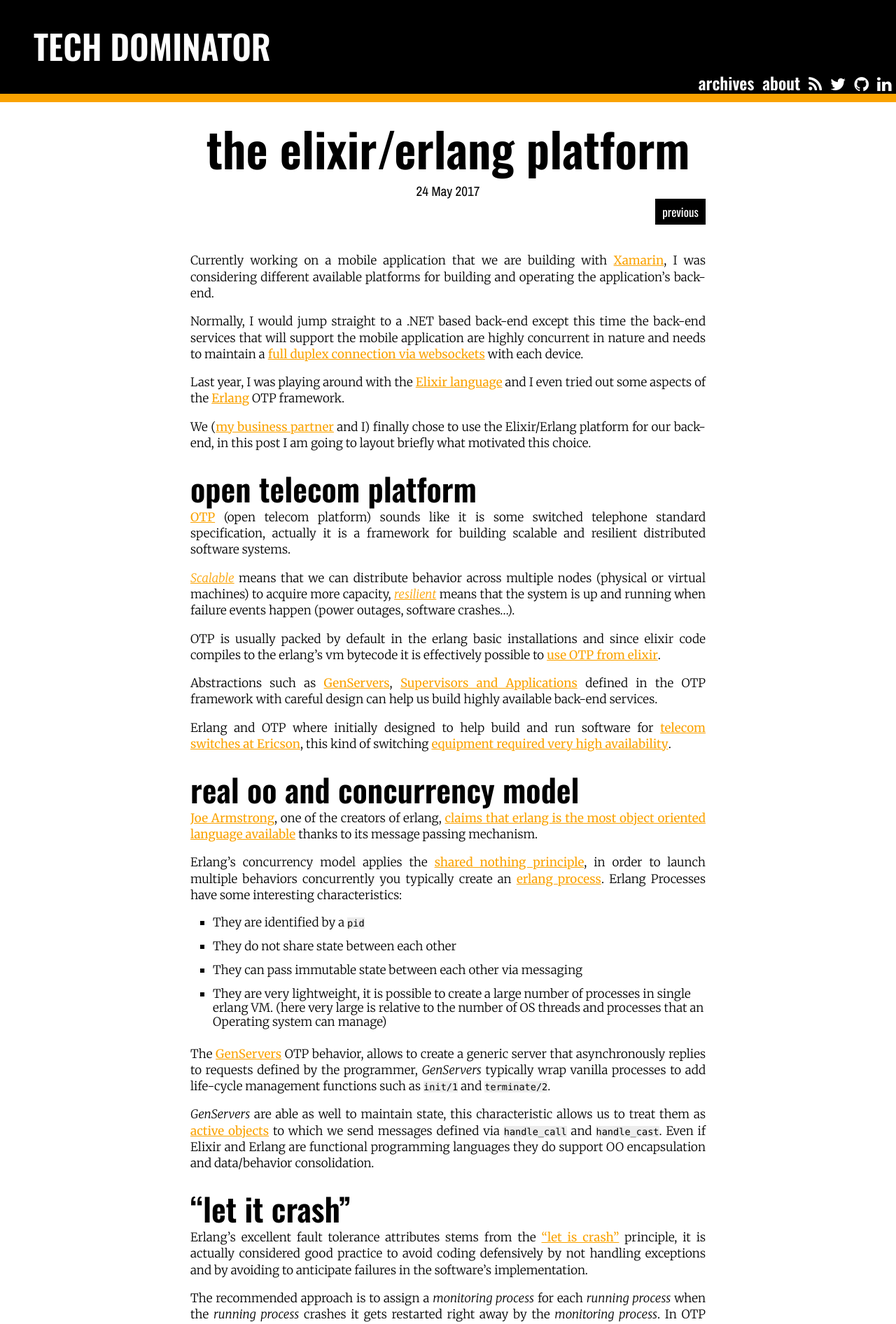
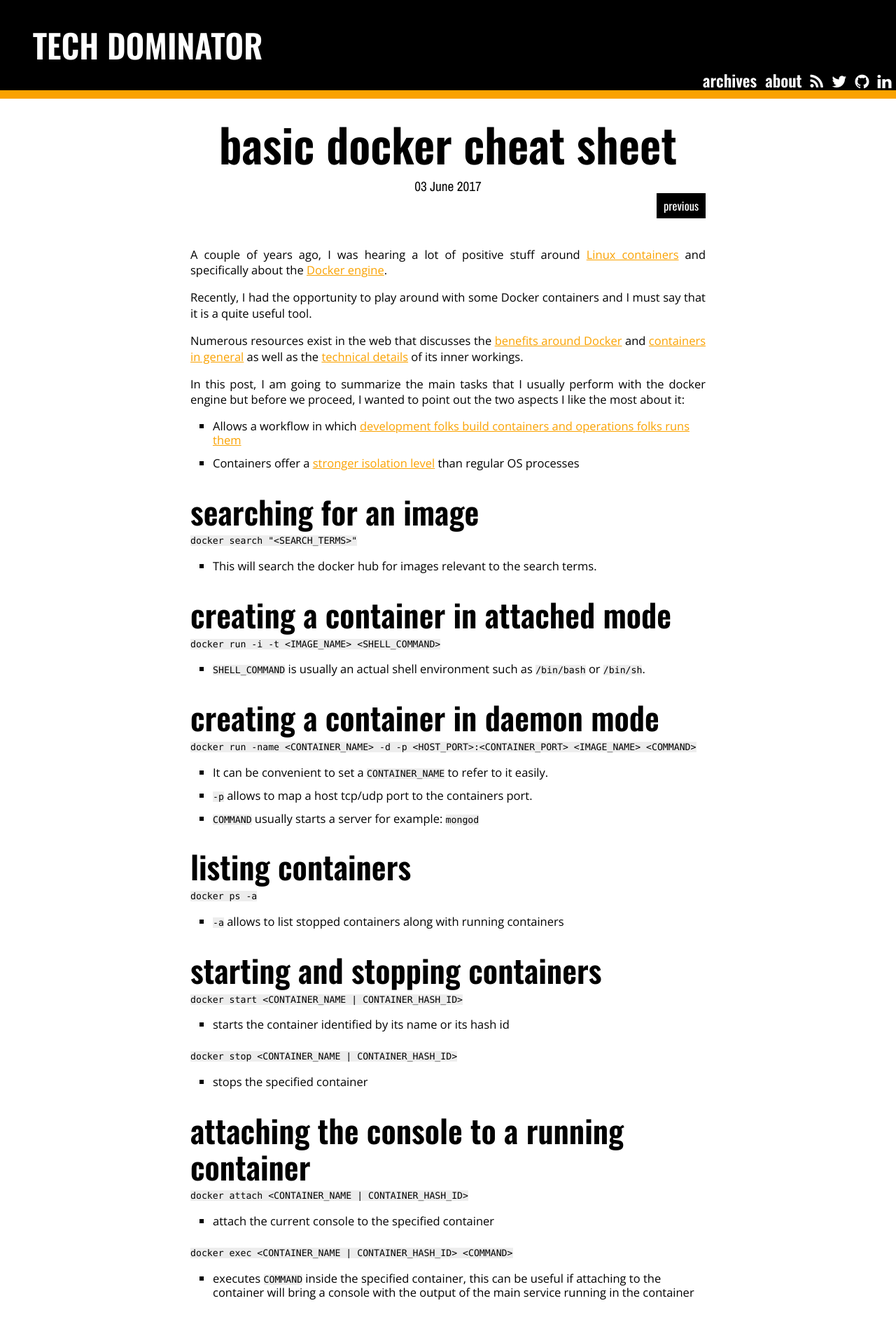
Before and after one commit to MissaouiChedy/MissaouiChedy.github.io, a Jekyll site: the page built from index.html, in a window 1280 px wide. Shown: the top 1892 px of the page at 70% size. Built offline with Jekyll 4.4.1, drawn with Linux system fonts in a browser that asks for light colours; nearby versions of some CDN libraries; comment, search, counter and statistics services are not loaded; some of the changed text lies outside the part shown.

Commit message:
new post

```diff
--- /dev/null
+++ b/_posts/2017-06-03-basic-docker-cheat-sheet.md
@@ -0,0 +1,63 @@
+---
+layout: post
+title: "Basic Docker Cheat Sheet"
+date: 2017-06-03
+categories: article
+comments: true
+---
+
+A couple of years ago, I was hearing a lot of positive stuff around [Linux containers](https://linuxcontainers.org) and specifically about the [Docker engine](https://www.docker.com/).
+
+Recently, I had the opportunity to play around with some Docker containers and I must say that it is a quite useful tool.
+
+Numerous resources exist in the web that discusses the [benefits around Docker](https://access.redhat.com/documentation/en-US/Red_Hat_Enterprise_Linux/7/html/7.0_Release_Notes/sect-Red_Hat_Enterprise_Linux-7.0_Release_Notes-Linux_Containers_with_Docker_Format-Advantages_of_Using_Docker.html) and [containers in general](https://www.jpablo128.com/why-use-lxc-linux-containers/) as well as the [technical details](http://blog.scottlowe.org/2013/11/25/a-brief-introduction-to-linux-containers-with-lxc/) of its inner workings.
+
+In this post, I am going to summarize the main tasks that I usually perform with the docker engine but before we proceed, I wanted to point out the two aspects I like the most about it:
+- Allows a workflow in which [development folks build containers and operations folks runs them](https://www.dockerbook.com/)
+- Containers offer a [stronger isolation level](https://docs.docker.com/engine/security/security/) than regular OS processes
+
+## Searching for an image
+`docker search "<SEARCH_TERMS>"`
+
+- This will search the docker hub for images relevant to the search terms.
+
+
+## Creating a container in attached mode
+`docker run -i -t <IMAGE_NAME> <SHELL_COMMAND>`
+
+- `SHELL_COMMAND` is usually an actual shell environment such as `/bin/bash` or `/bin/sh`.
+
+## Creating a container in daemon mode
+`docker run -name <CONTAINER_NAME> -d -p <HOST_PORT>:<CONTAINER_PORT> <IMAGE_NAME> <COMMAND>`
+
+- It can be convenient to set a `CONTAINER_NAME` to refer to it easily.
+- `-p` allows to map a host tcp/udp port to the containers port.
+- `COMMAND` usually starts a server for example: `mongod`
+
+
+## Listing containers
+`docker ps -a`
+
+- `-a` allows to list stopped containers along with running containers
+
+## starting and stopping containers
+`docker start <CONTAINER_NAME | CONTAINER_HASH_ID>`
+- starts the container identified by its name or its hash id
+
+`docker stop <CONTAINER_NAME | CONTAINER_HASH_ID>`
+- stops the specified container
+
+## attaching the console to a running container
+`docker attach <CONTAINER_NAME | CONTAINER_HASH_ID>`
+- attach the current console to the specified container
+
+`docker exec <CONTAINER_NAME | CONTAINER_HASH_ID> <COMMAND>`
+- executes `COMMAND` inside the specified container, this can be useful if attaching to the container will bring a console with the output of the main service running in the container
+
+## detaching the console from a running container without stopping it
+- `Ctrl+P+Q` when in a console attached to a container via `docker attach`.
+
+## removing and renaming
+
+- `docker rm <CONTAINER_NAME | CONTAINER_HASH_ID>` to **remove** a container
+- `docker rename <CONTAINER_NAME | CONTAINER_HASH_ID> <NEW_NAME>` to **rename** a container
--- a/css/main.scss
+++ b/css/main.scss
@@ -2,9 +2,9 @@
 # This is the Front Matter block
 ---
 
-@import url('https://fonts.googleapis.com/css?family=Archivo+Narrow|Merriweather:300,300i,400,700,700i|Oswald:400,600|Inconsolata');
-$default-font-size: 17px;
-$default-font-family: "Merriweather", "Georgia", "Serif";
+@import url('https://fonts.googleapis.com/css?family=Open+Sans:400,400i,800,800i|Archivo+Narrow|Oswald:400,600|Inconsolata');
+$default-font-size: 16.5px;
+$default-font-family: "Open Sans", "Georgia", "Serif";
 $title-fonts: "Oswald", "Helvetica", "Sans Serif";
 $header-font: "Oswald", "Helvetica", "Sans Serif";
 $code-font: "consolas", "Inconsolata", "monospace", "Sans Serif";
```
